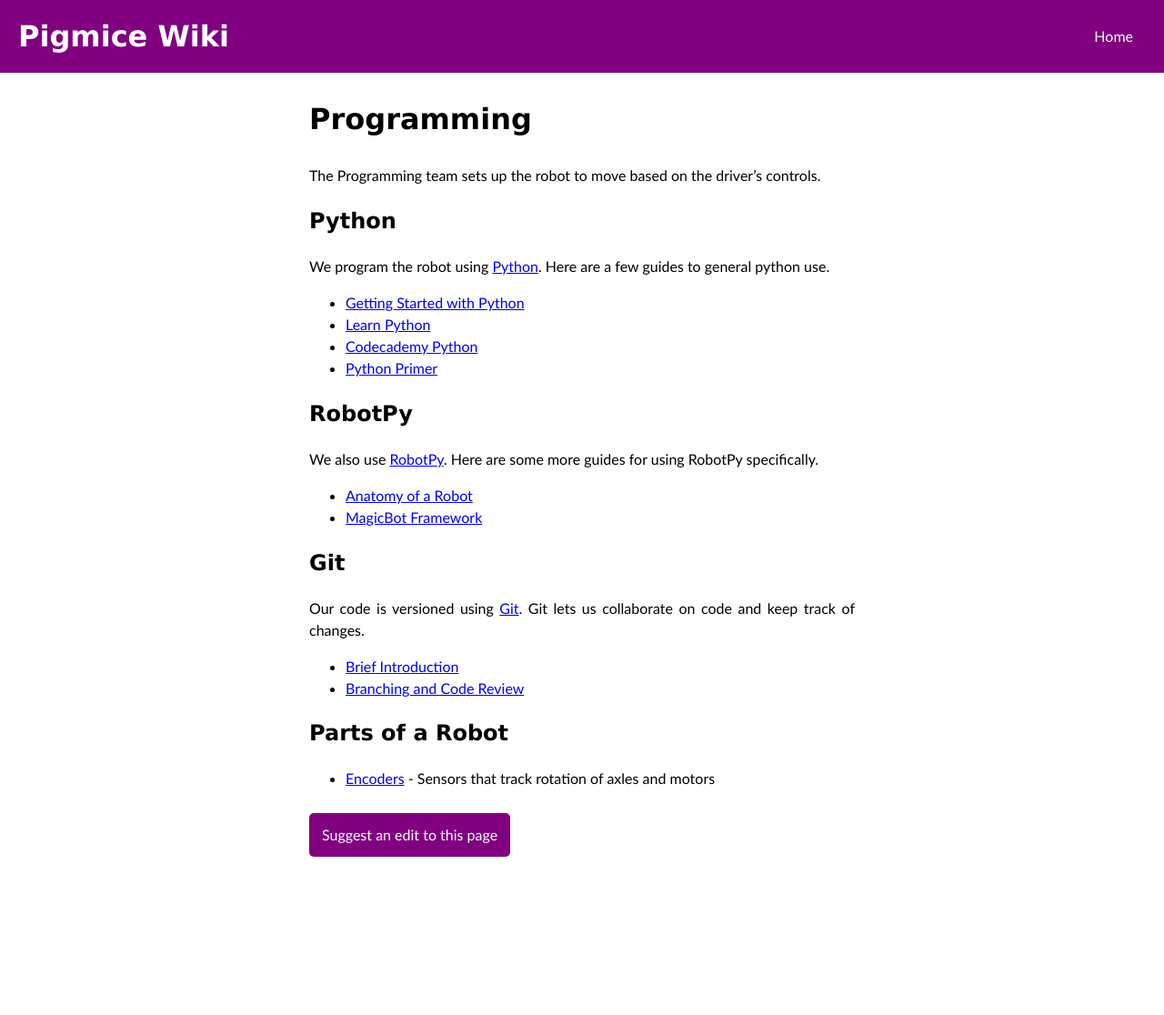
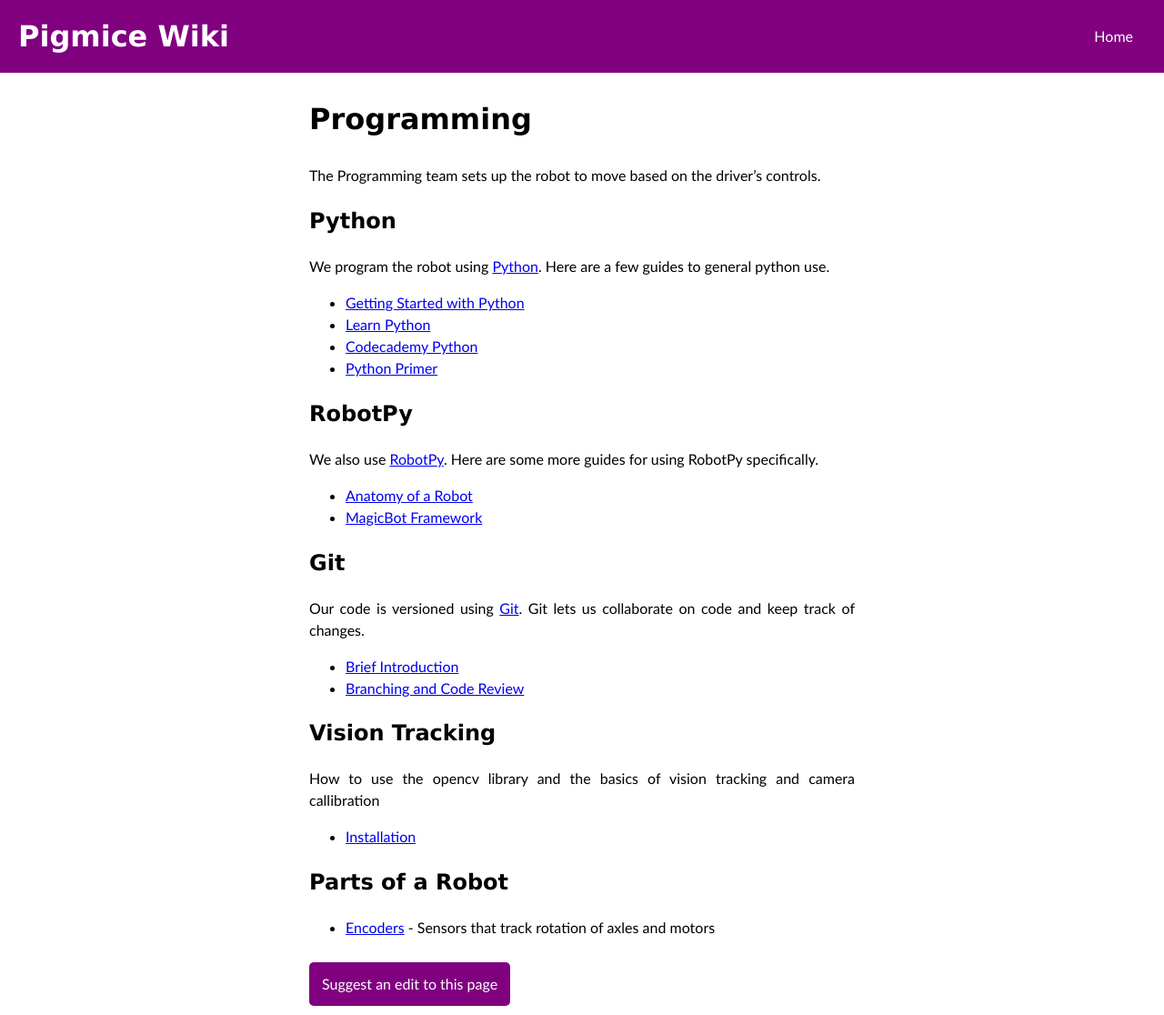
Before and after one commit to Pigmice2733/wiki, a Jekyll site: the page built from programming/index.md, in a window 1280 px wide. Shown: the whole page at 91% size. Built offline with Jekyll 4.4.1, drawn with Linux system fonts in a browser that asks for light colours; our own code applies the rules of GitHub Pages for plain Markdown files; before the commit the page ends 952 px from its top, so only the background shows below that.

Commit message:
A new vision tracking section in programming

```diff
--- a/programming/index.md
+++ b/programming/index.md
@@ -22,6 +22,10 @@ Our code is versioned using [Git](https://git-scm.com/). Git lets us collaborate
 - [Brief Introduction](https://try.github.io)
 - [Branching and Code Review](branching)
 
+## Vision Tracking
+How to use the opencv library and the basics of vision tracking and camera callibration
+- [Installation](https://github.com/Pigmice2733/wiki/blob/octoflo-installation/programming/opencv-installation.md)
+
 ## Parts of a Robot
 
 - [Encoders](encoders) - Sensors that track rotation of axles and motors
```
